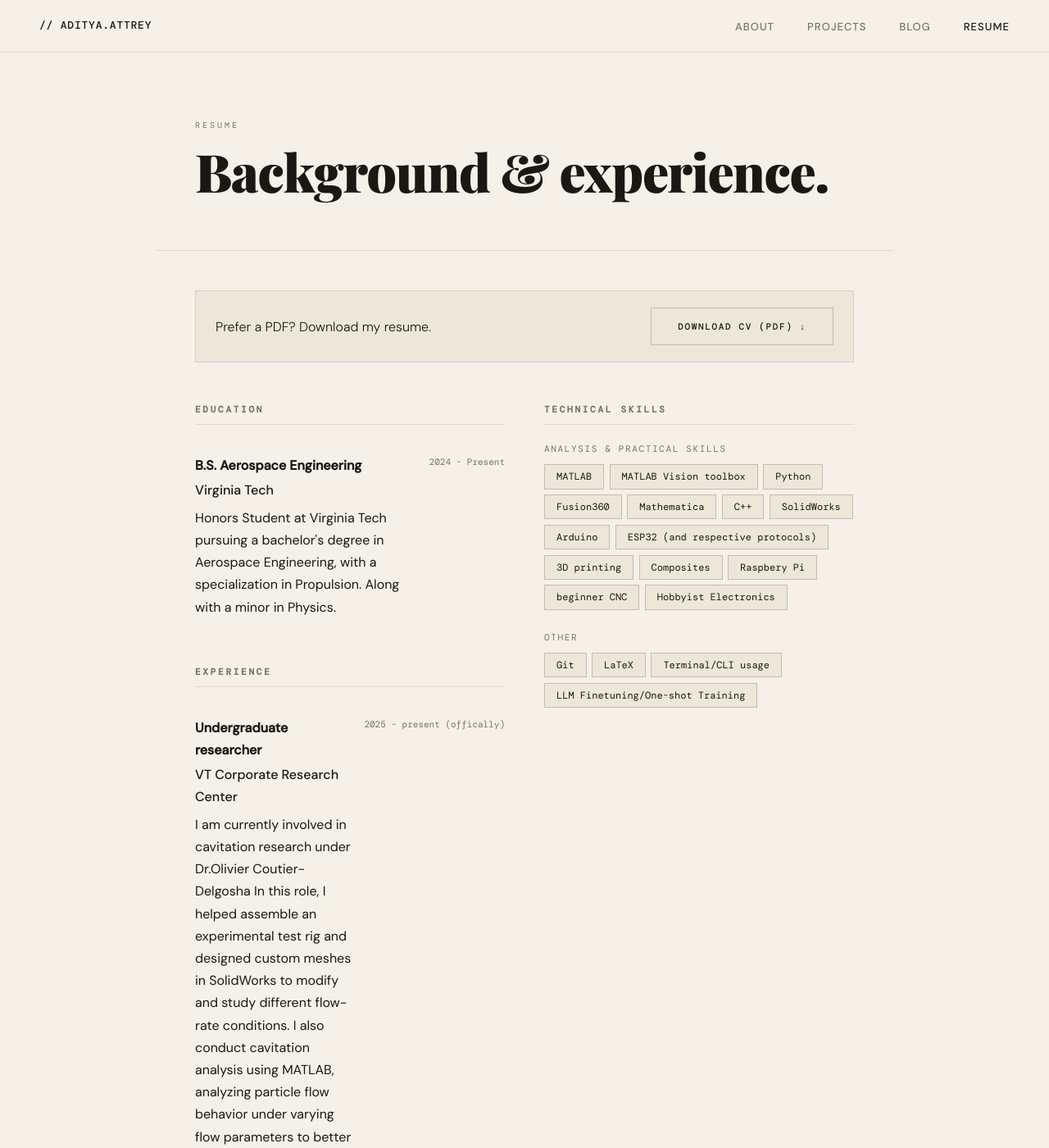
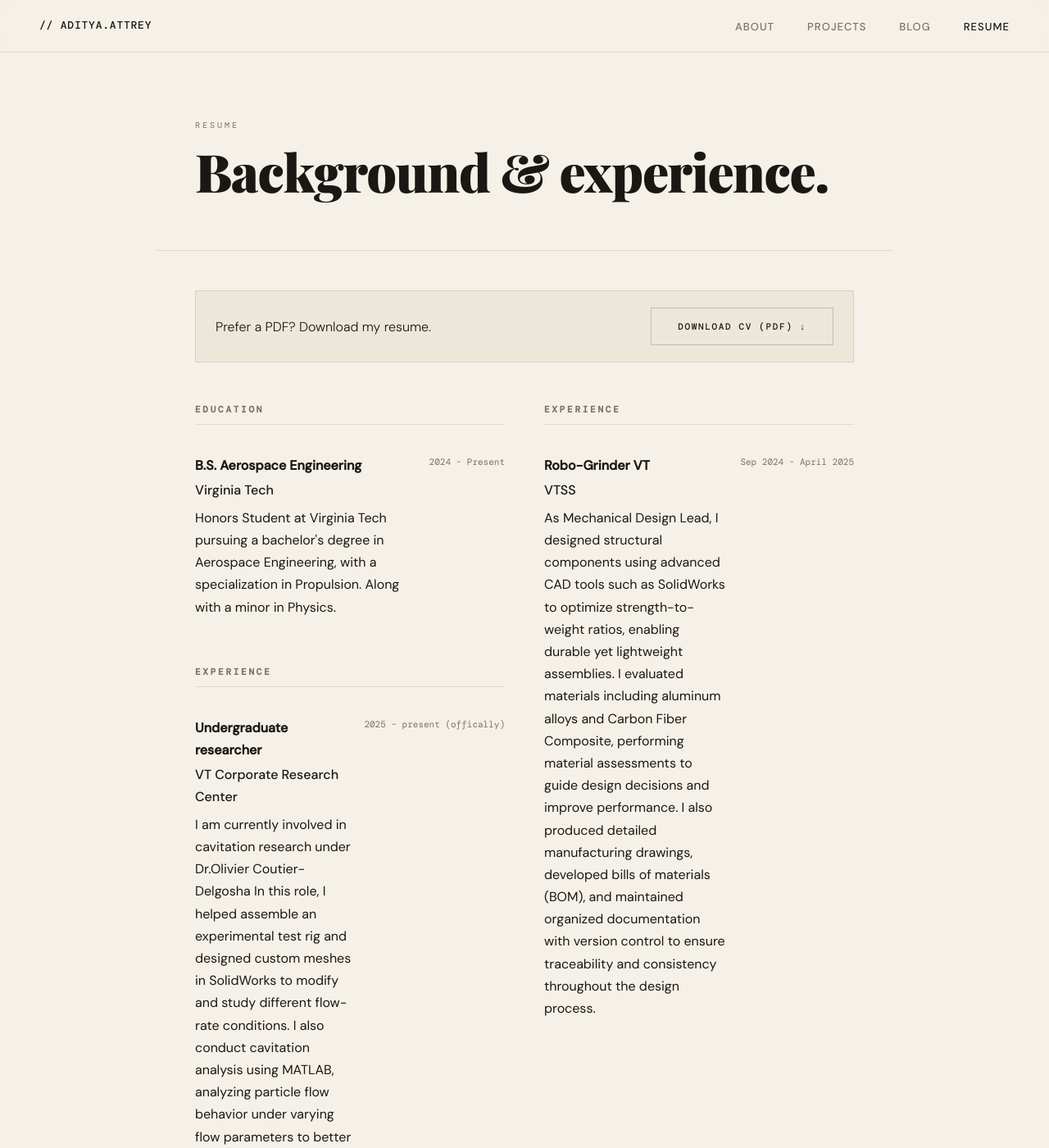
Before and after one commit to FBRDCYB3R/Aero-Blog, a Jekyll site: the page built from resume.html, in a window 1280 px wide and 1400 px high. Shown: the whole window at 82% size. Built offline with Jekyll 4.4.1, drawn with Linux system fonts in a browser that asks for light colours; some web fonts are replaced.

Commit message:
Add experience section for Mechanical Design Lead role
Added new experience section detailing role as Mechanical Design Lead at VTSS.

```diff
--- a/resume.html
+++ b/resume.html
@@ -62,6 +62,19 @@ permalink: /resume/
       </div>
     </div>
 
+      <div class="resume-block">
+        <h3>Experience</h3>
+        <div class="resume-item">
+          <div>
+            <div class="resume-role">Robo-Grinder VT</div>
+            <div class="resume-org">VTSS</div>
+            <div class="resume-desc">As Mechanical Design Lead, I designed structural components using advanced CAD tools such as SolidWorks to optimize strength-to-weight ratios, enabling durable yet lightweight assemblies. I evaluated materials including aluminum alloys and Carbon Fiber Composite, performing material assessments to guide design decisions and improve performance. I also produced detailed manufacturing drawings, developed bills of materials (BOM), and maintained organized documentation with version control to ensure traceability and consistency throughout the design process.</div>
+          </div>
+          <div class="resume-period">Sep 2024 - April 2025</div>
+        </div>
+      </div>
+    </div>
+
     <div>
       <div class="resume-block">
         <h3>Technical skills</h3>
```
